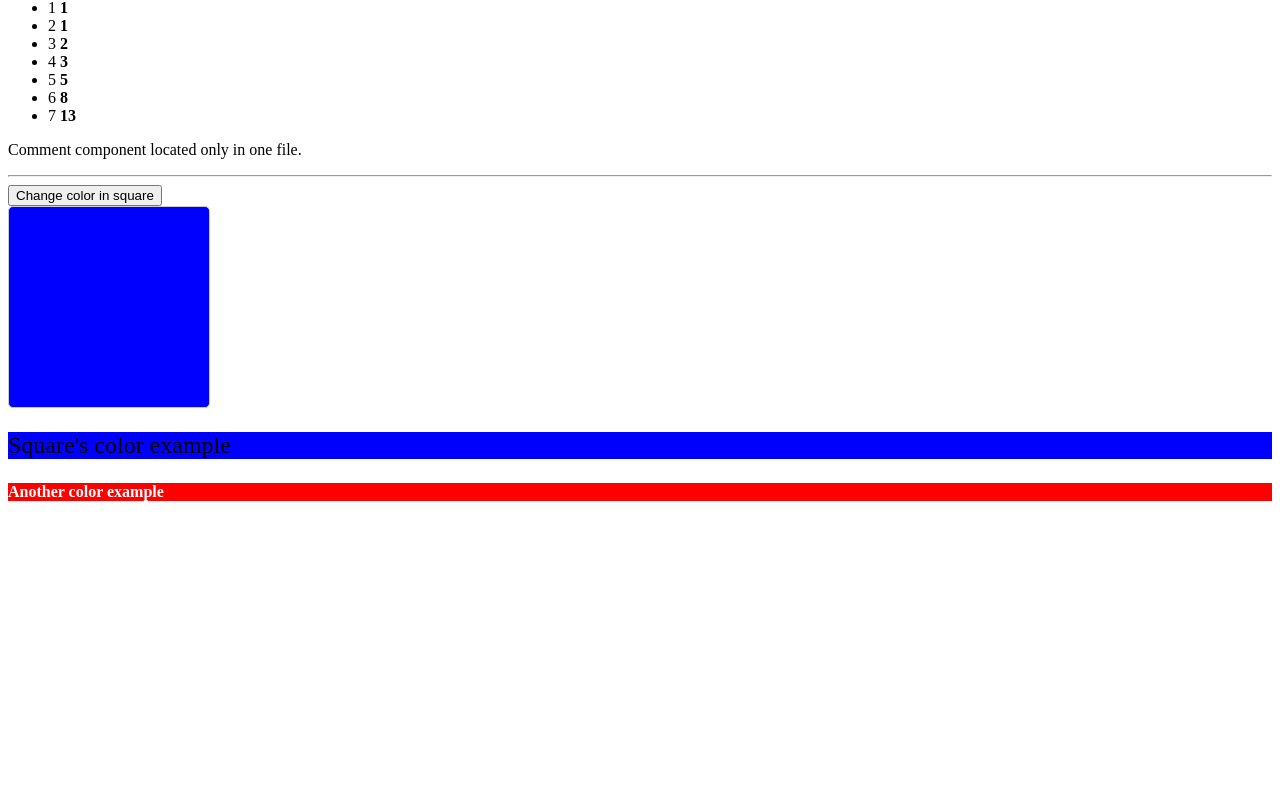
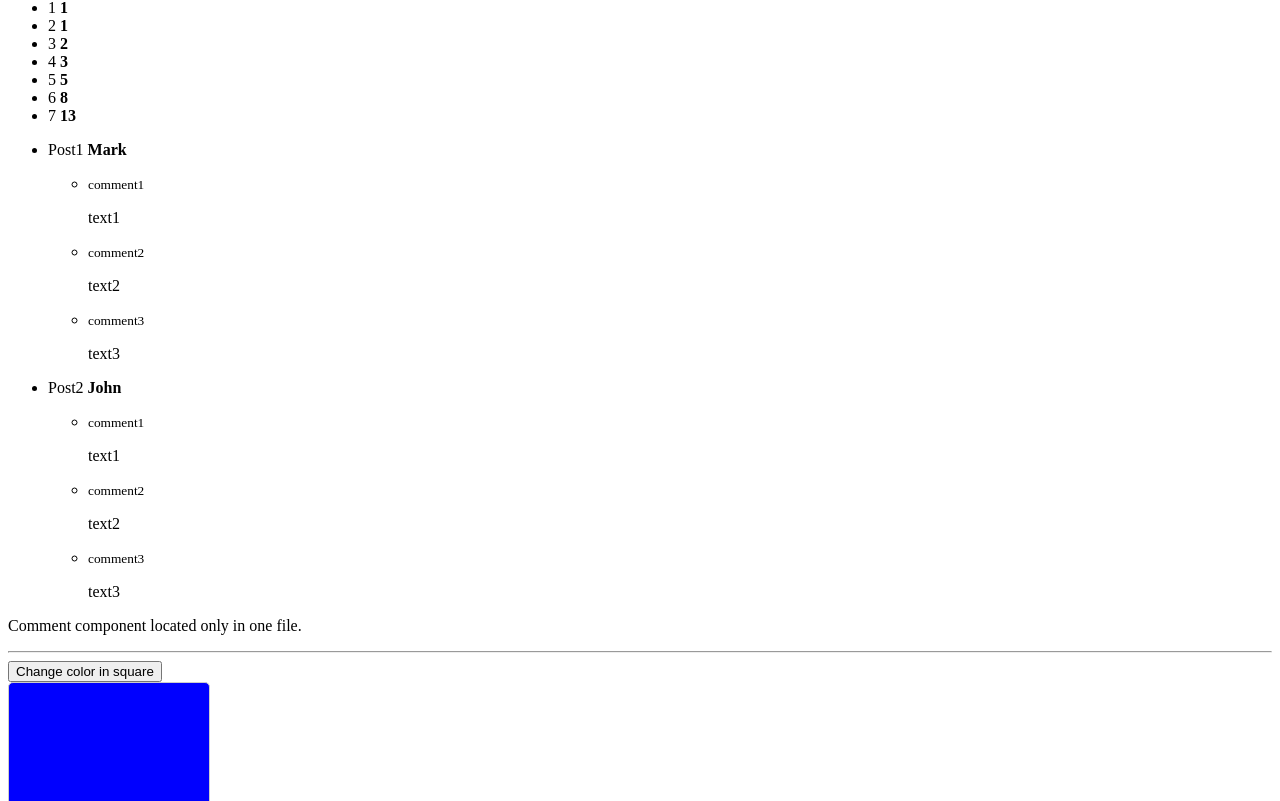
Before and after one commit to ivanskyi/Angular, an Angular app in the folder AngularCourse/Basic/: page / in a window 1280 px wide. Shown: the part 744-1545 px from the top of the page. Before the commit the page ends 1261 px from the top, so only its background shows below. Built offline with nearby package versions, Linux system fonts and the light colour scheme.

Commit message:
I created list with users posts

```diff
--- a/AngularCourse/Basic/src/app/post/post.component.html
+++ b/AngularCourse/Basic/src/app/post/post.component.html
@@ -10,3 +10,18 @@
         {{idx + 1}} <strong> {{number}} </strong>
     </li>
 </ul>
+
+
+<ul>
+    <li *ngFor="let post of posts">
+        <p>{{post.title}} <b>{{post.author}}</b></p>
+        <ul>
+            <li *ngFor="let comment of post.comments">
+                <div>
+                    <small>{{comment.name}}</small>
+                    <p>{{comment.text}}</p>
+                </div>
+            </li>
+        </ul>
+    </li>
+</ul>
--- a/AngularCourse/Basic/src/app/post/post.component.ts
+++ b/AngularCourse/Basic/src/app/post/post.component.ts
@@ -11,6 +11,22 @@ export class PostComponent {
 
   inputValue = ''
   numbers = [1, 1, 2, 3, 5, 8, 13]
+  posts = [
+    {
+      title: 'Post1', author: 'Mark', comments: [
+        { name: 'comment1', text: 'text1' },
+        { name: 'comment2', text: 'text2' },
+        { name: 'comment3', text: 'text3' }
+      ]
+    },
+    {
+      title: 'Post2', author: 'John', comments: [
+        { name: 'comment1', text: 'text1' },
+        { name: 'comment2', text: 'text2' },
+        { name: 'comment3', text: 'text3' }
+      ]
+    }
+  ]
 
   constructor() {
   }
```
